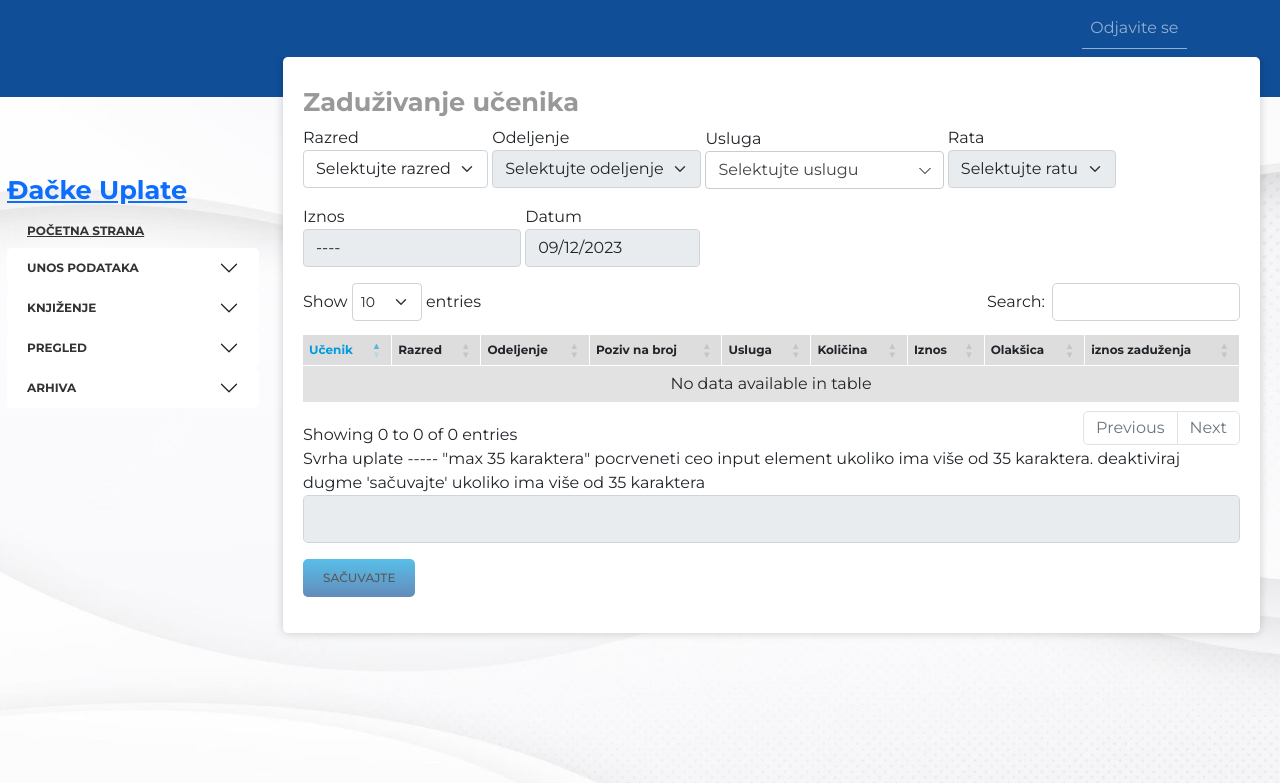
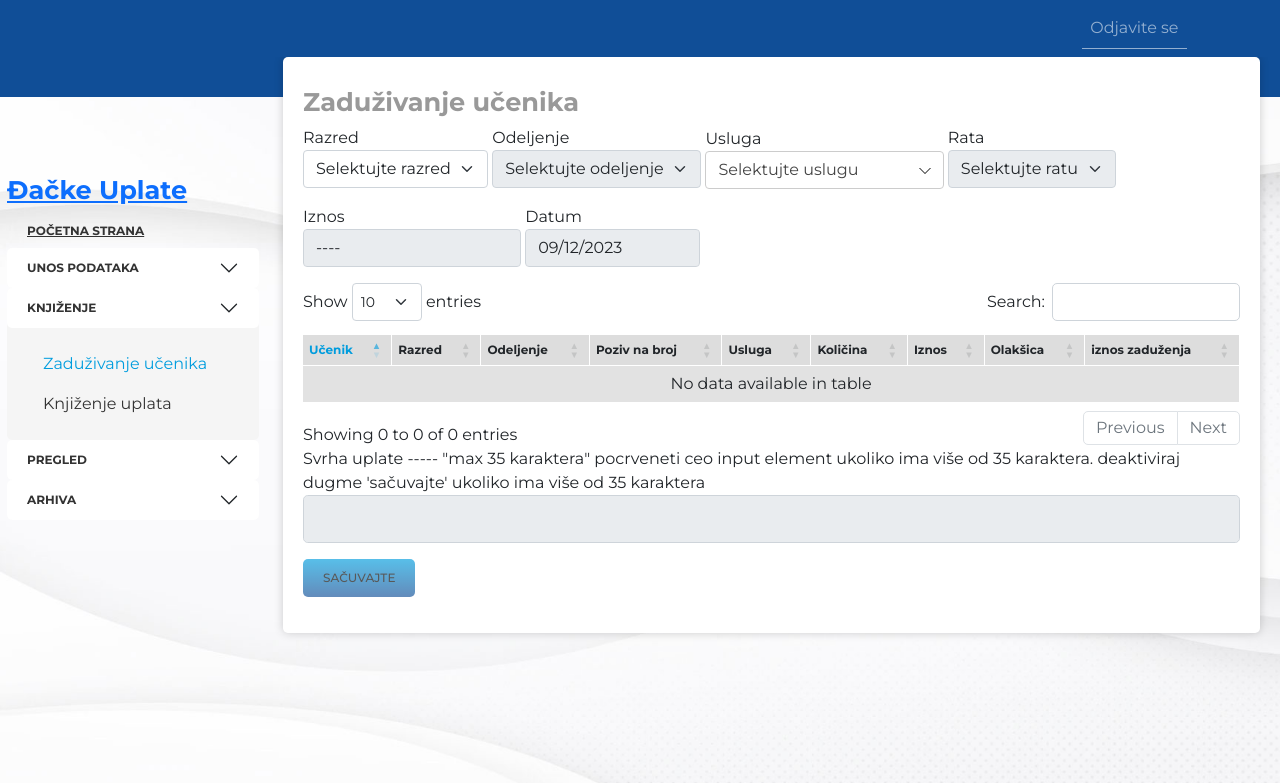
Before and after one commit to miiihaaas/OneTouch, a Flask app: page /student_debts in a window 1280 px wide. Shown: the top 783 px of the page. Run offline with Flask 2, Linux system fonts and the light colour scheme; the visitor is signed in with stand-in values (Sample User, id 1); data that the repository does not hold is empty; some libraries are stand-ins or nearby versions.

Commit message:
0.58 miki

```diff
--- a/onetouch/static/mikicustom.css
+++ b/onetouch/static/mikicustom.css
@@ -143,6 +143,10 @@ span.select2.select2-container.select2-container--classic { width: 100% !importa
 .awesomeedit, .awesomedelete { font-size: 20px; padding-right: 10px; opacity: 0.5; }
 .awesomeedit:hover, .awesomedelete:hover { opacity: 1; }
 .awesomearchive { font-size: 20px; color: #555; }
+.active-link { color: #009dde !important; }
+.activemail:before { color: #009dde; }
+.nonactivemail { color: #ccc; }
+.disabled-input { background-color: #ffeeee !important; border-color: #ffaaaa !important; }
 @media (min-width: 992px) {
 	/*body:not(.Korisnici) .btn-info { width: 100%}*/
 	body.Fakture table#data .btn.btn-info { width: 100%; }
--- a/onetouch/templates/layout.html
+++ b/onetouch/templates/layout.html
@@ -107,12 +107,12 @@
               </h2>
               <div id="collapseOne" class="accordion-collapse collapse" aria-labelledby="headingOne" data-bs-parent="#accordionMenu">
                 <div class="accordion-body">
-                  <a class="nav-item nav-link" href="{{ url_for('students.student_list') }}">Učenici</a>
-                  <a class="nav-item nav-link" href="{{ url_for('teachers.teacher_list') }}">Odeljenske starešine</a>
-                  <a class="nav-item nav-link" href="{{ url_for('schools.school_profile') }}">Podaci škole</a>
-                  <a class="nav-item nav-link" href="{{ url_for('suppliers.supplier_list') }}">Dobavljači</a>
-                  <a class="nav-item nav-link" href="{{ url_for('suppliers.service_list') }}">Tip usluge</a>
-                  <a class="nav-item nav-link" href="{{ url_for('suppliers.service_profile_list') }}">Detalji usluge</a>
+                  <a class="nav-item nav-link" href="{{ url_for('students.student_list') }}" id="student_list">Učenici</a>
+                  <a class="nav-item nav-link" href="{{ url_for('teachers.teacher_list') }}" id="teacher_list">Odeljenske starešine</a>
+                  <a class="nav-item nav-link" href="{{ url_for('schools.school_profile') }}" id="school">Podaci škole</a>
+                  <a class="nav-item nav-link" href="{{ url_for('suppliers.supplier_list') }}" id="supplier_list">Dobavljači</a>
+                  <a class="nav-item nav-link" href="{{ url_for('suppliers.service_list') }}" id="service_list">Tip usluge</a>
+                  <a class="nav-item nav-link" href="{{ url_for('suppliers.service_profile_list') }}" id="service_profile_list">Detalji usluge</a>
                 </div>
               </div>
             </div>
@@ -124,8 +124,8 @@
               </h2>
               <div id="collapseTwo" class="accordion-collapse collapse" aria-labelledby="headingTwo" data-bs-parent="#accordionMenu">
                 <div class="accordion-body">
-                  <a class="nav-item nav-link" href="{{ url_for('transactions.student_debts') }}">Zaduživanje učenika</a>
-                  <a class="nav-item nav-link" href="{{ url_for('transactions.posting_payment') }}">Knjiženje uplata</a>
+                  <a class="nav-item nav-link" href="{{ url_for('transactions.student_debts') }}" id="student_debts">Zaduživanje učenika</a>
+                  <a class="nav-item nav-link" href="{{ url_for('transactions.posting_payment') }}" id="posting_payment">Knjiženje uplata</a>
                 </div>
               </div>
             </div>
@@ -137,8 +137,8 @@
               </h2>
               <div id="collapseThree" class="accordion-collapse collapse" aria-labelledby="headingThree" data-bs-parent="#accordionMenu">
                 <div class="accordion-body">
-                  <a class="nav-item nav-link" href="{{ url_for('overviews.overview_students') }}">Učenik</a>
-                  <a class="nav-item nav-link" href="{{ url_for('overviews.overview_sections') }}">Škola</a>
+                  <a class="nav-item nav-link" href="{{ url_for('overviews.overview_students') }}" id="overview_students">Učenik</a>
+                  <a class="nav-item nav-link" href="{{ url_for('overviews.overview_sections') }}" id="overview_sections">Škola</a>
                 </div>
               </div>
             </div>
@@ -150,8 +150,8 @@
               </h2>
               <div id="collapseFour" class="accordion-collapse collapse" aria-labelledby="headingFour" data-bs-parent="#accordionMenu">
                 <div class="accordion-body">
-                  <a class="nav-item nav-link" href="{{ url_for('transactions.debts_archive_list') }}">Arhiva naloga</a>
-                  <a class="nav-item nav-link" href="{{ url_for('transactions.payments_archive_list') }}">Arhiva izvoda</a>
+                  <a class="nav-item nav-link" href="{{ url_for('transactions.debts_archive_list') }}" id="debts_archive_list">Arhiva naloga</a>
+                  <a class="nav-item nav-link" href="{{ url_for('transactions.payments_archive_list') }}" id="payments_archive_list">Arhiva izvoda</a>
                 </div>
               </div>
             </div>
@@ -216,5 +216,36 @@
         });
     });
   </script>
+  <script>
+		$(document).ready(function(){
+			// Get the current URL
+			var url = window.location.href;
+
+			// Define a mapping of keywords/identifiers to sections and link IDs
+			var mapping = {
+				"student_list": { section: '#collapseOne', link: '#student_list' },
+				"teacher_list": { section: '#collapseOne', link: '#teacher_list' },
+        "school": { section: '#collapseOne', link: '#school' },
+        "supplier_list": { section: '#collapseOne', link: '#supplier_list' },
+        "service_list": { section: '#collapseOne', link: '#service_list' },
+        "service_profile_list": { section: '#collapseOne', link: '#service_profile_list' },
+				"student_debts": { section: '#collapseTwo', link: '#student_debts' },
+        "posting_payment": { section: '#collapseTwo', link: '#posting_payment' },
+				"overview_students": { section: '#collapseThree', link: '#overview_students' },
+        "overview_sections": { section: '#collapseThree', link: '#overview_sections' },
+        "debts_archive_list": { section: '#collapseFour', link: '#debts_archive_list' },
+        "payments_archive_list": { section: '#collapseFour', link: '#payments_archive_list' }
+			};
+
+			// Check if the URL contains a keyword/identifier from the mapping
+			for (var key in mapping) {
+				if (url.indexOf(key) > -1) {
+					$(mapping[key].section).addClass('show');
+					$(mapping[key].link).addClass('active-link');
+					break; // Exit the loop once a match is found
+				}
+			}
+		});
+	</script>
   </body>
 </html>
--- a/onetouch/templates/student_debts.html
+++ b/onetouch/templates/student_debts.html
@@ -75,6 +75,7 @@
 <div class="form-group">
     <label for="purpose_of_payment" class="form-control-label" title="max 35 karaktera">Svrha uplate ----- "max 35 karaktera" pocrveneti ceo input element ukoliko ima više od 35 karaktera. deaktiviraj dugme 'sačuvajte' ukoliko ima više od 35 karaktera</label>
     <input type="text" id="purpose_of_payment" name="purpose_of_payment" class="form-control form-control-lg" disabled>
+    <div id="errorMessage" style="color: red;"></div>
 </div>
 <div class="form-group">
     <button class="btn btn-info loading" id="save_button" disabled>Sačuvajte</button>
@@ -500,5 +501,22 @@
         });
     });
 </script>
+<script>
+    var textInput = document.getElementById('purpose_of_payment');
+    var errorMessage = document.getElementById('errorMessage');
+    var submitButton = document.getElementById('save_button');
+    textInput.addEventListener('input', function () {
+    var inputValue = textInput.value;
+    if (inputValue.length > 35) {
+        errorMessage.textContent = 'Unos ne sme biti veći od 35 karaktera.';
+        textInput.classList.add('disabled-input');
+        submitButton.disabled = true;
+    } else {
+        errorMessage.textContent = '';
+        textInput.classList.remove('disabled-input');
+        submitButton.disabled = false;
+    }
+    });
+</script>
 
 {% endblock %}
--- a/onetouch/templates/student_list.html
+++ b/onetouch/templates/student_list.html
@@ -75,9 +75,9 @@
             <td>
                 {% if student.parent_email %}
                     {% if student.send_mail %}
-                        šalje |
+                        <i class="fa fa-envelope activemail"></i> |
                     {% else %}
-                        ne šalje |
+                    <i class="fa fa-envelope nonactivemail"></i> |
                     {% endif %}
                 {% endif %}
                 {{ student.parent_email }}
```
